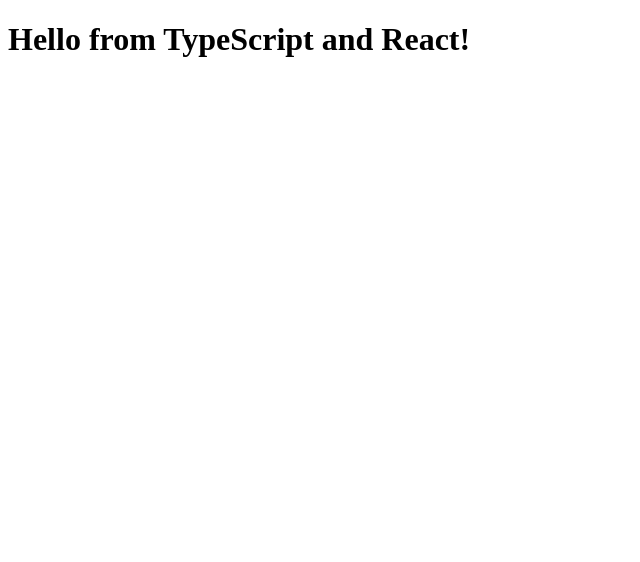
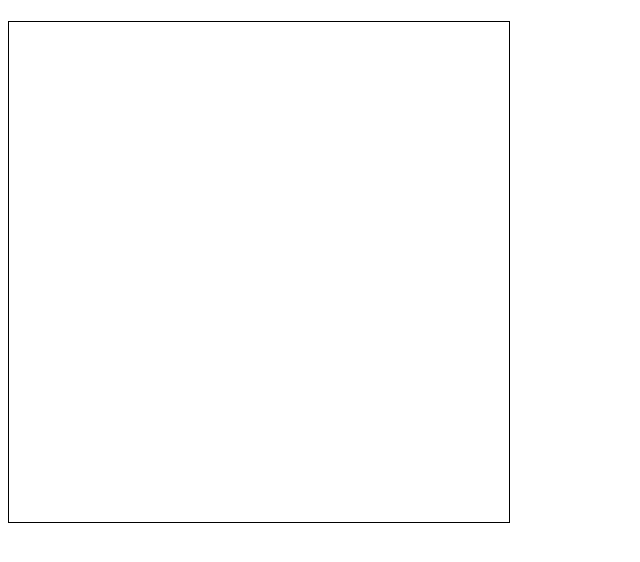
Before and after one commit to ok8omk/VimComponent, a React app: page / in a window 1280 px wide. Shown: the top 562 px of the page, without its empty margins (0-640 px from the left). Built offline with nearby package versions, Linux system fonts and the light colour scheme.

Commit message:
add window

```diff
--- a/src/components/Hello.tsx
+++ /dev/null
@@ -1,17 +0,0 @@
-import * as React from "react";
-import styled from "@emotion/styled";
-
-const Header = styled.h1`
-  color: black;
-`;
-
-export interface HelloProps {
-  compiler: string;
-  framework: string;
-}
-
-export const Hello = (props: HelloProps) => (
-  <Header>
-    Hello from {props.compiler} and {props.framework}!
-  </Header>
-);
--- /dev/null
+++ b/src/components/Window.tsx
@@ -0,0 +1,10 @@
+import * as React from "react";
+import styled from "@emotion/styled";
+
+const Container = styled.h1`
+  width: 500px;
+  height: 500px;
+  border: solid 1px black;
+`;
+
+export const Window = () => <Container />;
--- a/src/index.tsx
+++ b/src/index.tsx
@@ -1,9 +1,6 @@
 import * as React from "react";
 import * as ReactDOM from "react-dom";
 
-import { Hello } from "./components/Hello";
+import { Window } from "./components/Window";
 
-ReactDOM.render(
-    <Hello compiler="TypeScript" framework="React" />,
-    document.getElementById("example")
-);
+ReactDOM.render(<Window />, document.getElementById("example"));
```
